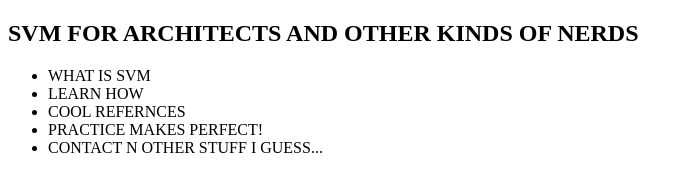
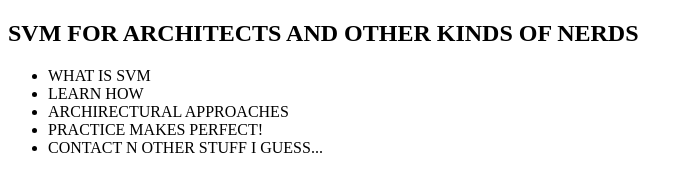
Before and after one commit to IaaC/svm, a plain HTML site: page index.html in a window 1280 px wide. Shown: the whole page, without its empty margins (0-692 px from the left). Drawn offline with Linux system fonts and the light colour scheme.

Commit message:
Update index.html

```diff
--- a/index.html
+++ b/index.html
@@ -10,7 +10,7 @@
                 <ul>
                     <li>WHAT IS SVM</li>
                     <li>LEARN HOW</li>
-                    <li>COOL REFERNCES</li>
+                    <li>ARCHIRECTURAL APPROACHES</li>
                     <li>PRACTICE MAKES PERFECT!</li>
                     <li>CONTACT N OTHER STUFF I GUESS...</li>
                 </ul>
```
